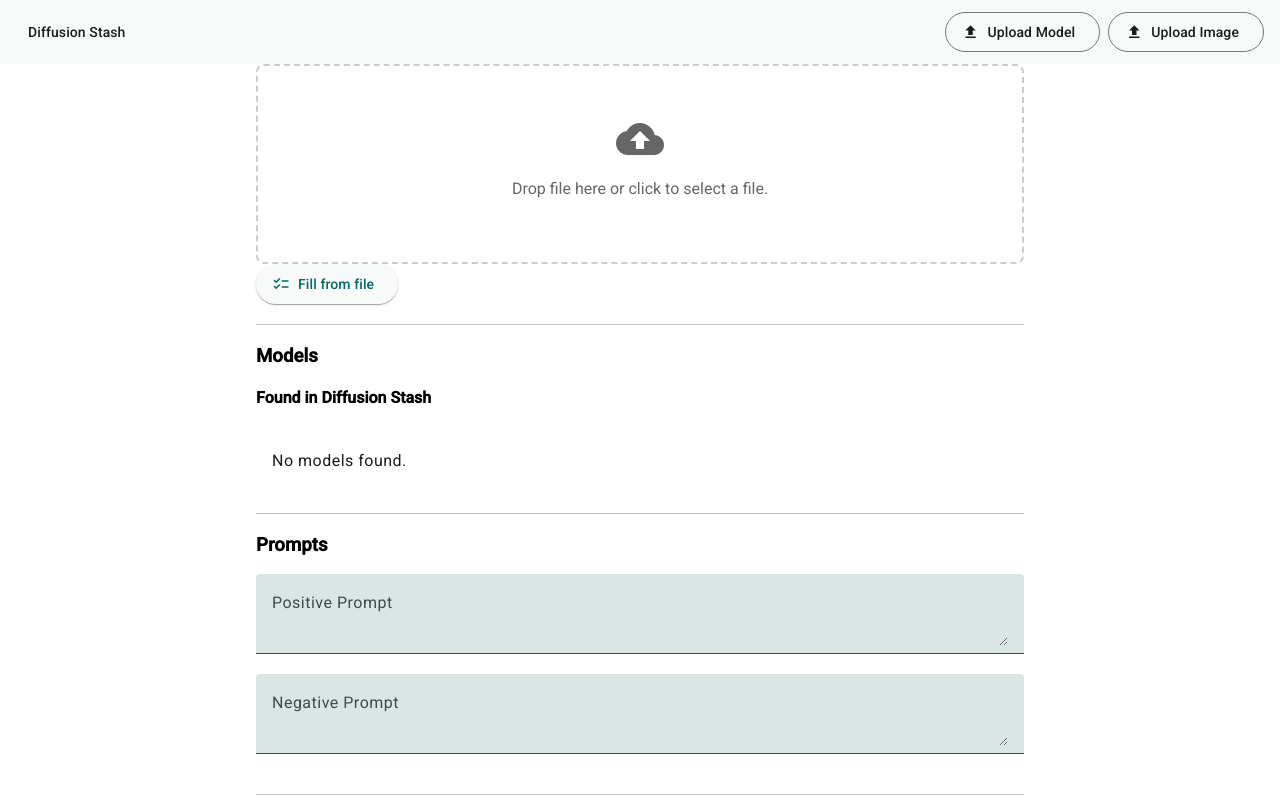
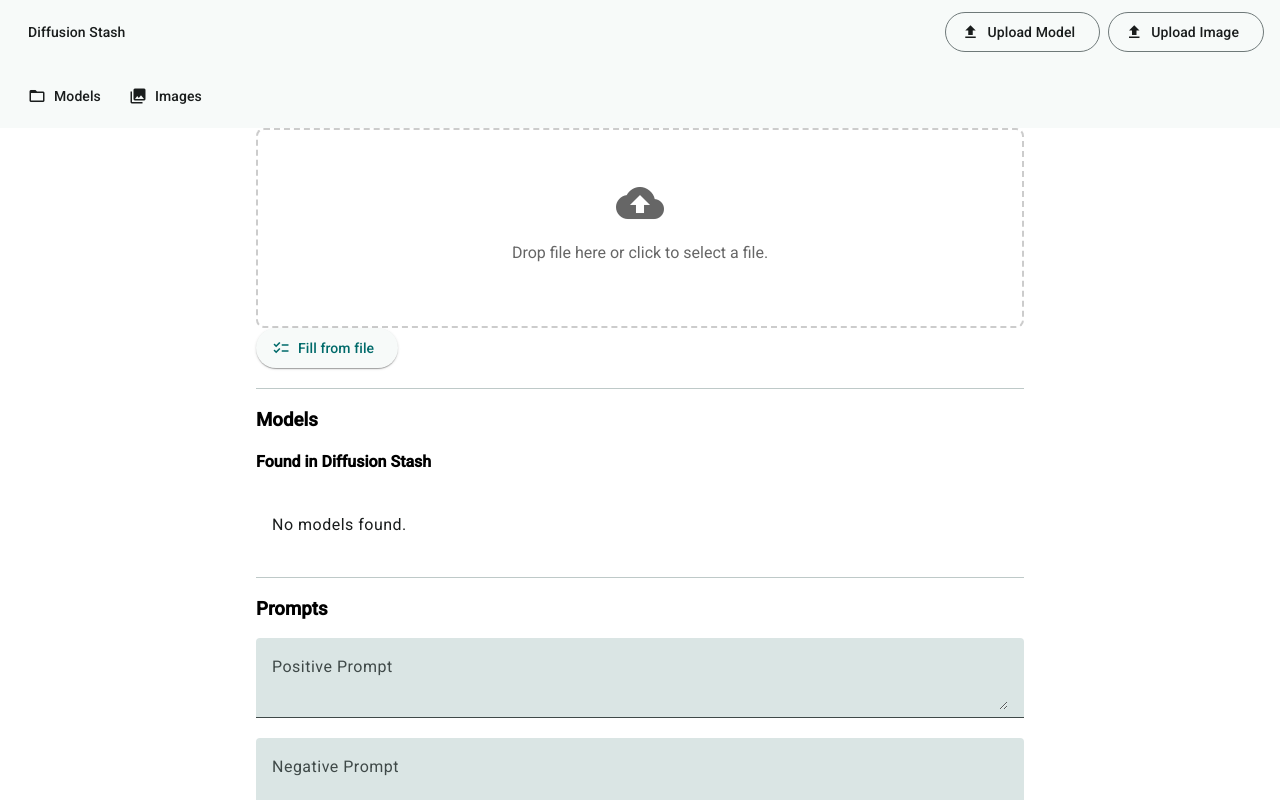
Before and after one commit to SiLeader/diffusion-stash, an Angular app in the folder frontend/: page /upload/image in a window 1280 px wide. Shown: the top 800 px of the page. Built offline with nearby package versions, Linux system fonts and the light colour scheme.

Commit message:
rename landing page

```diff
--- a/frontend/src/app/apis/repositories/product-repository.ts
+++ b/frontend/src/app/apis/repositories/product-repository.ts
@@ -1,5 +1,5 @@
 import {Injectable} from '@angular/core';
-import {HttpClient, HttpEvent} from '@angular/common/http';
+import {HttpClient} from '@angular/common/http';
 import {firstValueFrom, map, Observable} from 'rxjs';
 import {DecodedPng, MultipleProducts, Product} from '../data/product';
 import {environment} from '../../../environments/environment';
--- a/frontend/src/app/app.routes.ts
+++ b/frontend/src/app/app.routes.ts
@@ -1,12 +1,13 @@
 import {Routes} from '@angular/router';
-import {Landing} from './ui/pages/landing/landing';
+import {ModelGallery} from './ui/pages/model-gallery/model-gallery';
 import {UploadModel} from './ui/pages/upload-model/upload-model';
 import {ModelDetail} from './ui/pages/model-detail/model-detail';
 import {UploadImage} from './ui/pages/upload-image/upload-image';
 import {ImageGallery} from './ui/pages/image-gallery/image-gallery';
 
 export const routes: Routes = [
-  {path: '', component: Landing},
+  {path: '', redirectTo: 'models', pathMatch: 'full'},
+  {path: 'models', component: ModelGallery},
   {path: 'upload/model', component: UploadModel},
   {path: 'upload/image', component: UploadImage},
   {path: 'models/:id', component: ModelDetail},
--- a/frontend/src/app/ui/pages/upload-image/upload-image.ts
+++ b/frontend/src/app/ui/pages/upload-image/upload-image.ts
@@ -7,9 +7,8 @@ import {ProductRepository} from '../../../apis/repositories/product-repository';
 import {MatSnackBar} from '@angular/material/snack-bar';
 import {MatIcon} from '@angular/material/icon';
 import {MatDivider} from '@angular/material/divider';
-import {firstValueFrom, Observable} from 'rxjs';
+import {firstValueFrom} from 'rxjs';
 import {Model} from '../../../apis/data/model';
-import {ModelRepository} from '../../../apis/repositories/model-repository';
 import {MatList, MatListItem} from '@angular/material/list';
 
 @Component({
--- a/frontend/src/app/ui/pages/upload-model/upload-model.ts
+++ b/frontend/src/app/ui/pages/upload-model/upload-model.ts
@@ -13,8 +13,6 @@ interface SelectOption {
   value: string | null;
   label: string;
 }
-
-type ProcessingState = 'uploading' | 'processing';
 
 @Component({
   selector: 'app-upload-model',
--- a/frontend/src/app/ui/parts/app-bar/app-bar.html
+++ b/frontend/src/app/ui/parts/app-bar/app-bar.html
@@ -1,15 +1,28 @@
 <mat-toolbar>
+  <mat-toolbar-row>
   <span>
-    <a matButton href="/">Diffusion Stash</a></span>
+    <a matButton routerLink="">Diffusion Stash</a></span>
     <span class="flex-spacer"></span>
 
-  <a matButton="outlined" href="/upload/model">
+    <a matButton="outlined" routerLink="upload/model">
       <mat-icon>upload_2</mat-icon>
       Upload Model
     </a>
     <span class="spacer"></span>
-  <a matButton="outlined" href="/upload/image">
+    <a matButton="outlined" routerLink="upload/image">
       <mat-icon>upload_2</mat-icon>
       Upload Image
     </a>
+  </mat-toolbar-row>
+
+  <mat-toolbar-row>
+    <a matButton routerLink="models">
+      <mat-icon>folder_open</mat-icon>
+      Models
+    </a>
+    <a matButton routerLink="images">
+      <mat-icon>photo_library</mat-icon>
+      Images
+    </a>
+  </mat-toolbar-row>
 </mat-toolbar>
--- a/frontend/src/app/ui/parts/image-list/image-list.ts
+++ b/frontend/src/app/ui/parts/image-list/image-list.ts
@@ -1,8 +1,6 @@
 import {Component, input, OnInit} from '@angular/core';
 import {MatGridList, MatGridTile} from "@angular/material/grid-list";
-import {ModelCard} from "../model-card/model-card";
 import {Router} from '@angular/router';
-import {Model} from '../../../apis/data/model';
 import {Product} from '../../../apis/data/product';
 import {ProductContentPipe} from '../../pipe/product-content-pipe';
 
@@ -11,7 +9,6 @@ import {ProductContentPipe} from '../../pipe/product-content-pipe';
   imports: [
     MatGridList,
     MatGridTile,
-    ModelCard,
     ProductContentPipe
   ],
   templateUrl: './image-list.html',
--- a/frontend/src/app/ui/parts/model-card/model-card.ts
+++ b/frontend/src/app/ui/parts/model-card/model-card.ts
@@ -1,11 +1,10 @@
-import {Component, computed, EventEmitter, input, Output} from '@angular/core';
+import {Component, EventEmitter, input, Output} from '@angular/core';
 import {Model} from '../../../apis/data/model';
 import {
   MatCard, MatCardActions,
   MatCardContent, MatCardImage,
   MatCardTitle
 } from '@angular/material/card';
-import {environment} from '../../../../environments/environment';
 import {DefaultImage} from '../../directive/default-image';
 import {MatButton} from '@angular/material/button';
 import {ThumbnailPipe} from '../../pipe/thumbnail-pipe';
@@ -30,6 +29,4 @@ export class ModelCard {
 
   @Output()
   click: EventEmitter<Model> = new EventEmitter();
-
-  thumbnailUrl = computed(() => `${environment.apiUrl}/v1/models/${this.model().id}/thumbnail`);
 }
--- a/frontend/src/app/ui/parts/pick-file/pick-file.ts
+++ b/frontend/src/app/ui/parts/pick-file/pick-file.ts
@@ -2,7 +2,6 @@ import {Component, ElementRef, forwardRef, ViewChild} from '@angular/core';
 import {MatIconButton} from '@angular/material/button';
 import {MatIcon} from '@angular/material/icon';
 import {ControlValueAccessor, NG_VALUE_ACCESSOR} from '@angular/forms';
-import {MatFormField} from '@angular/material/input';
 import {MatCard, MatCardContent} from '@angular/material/card';
 
 @Component({
```
Also changed, not shown: frontend/src/app/ui/pages/model-gallery/model-gallery.ts (renamed from frontend/src/app/ui/pages/landing/landing.ts, +5 -7 lines), frontend/src/app/ui/parts/app-bar/app-bar.ts (+5 -4 lines), frontend/src/app/ui/pages/model-gallery/model-gallery.css (renamed from frontend/src/app/ui/pages/landing/landing.css), frontend/src/app/ui/pages/model-gallery/model-gallery.html (renamed from frontend/src/app/ui/pages/landing/landing.html), 2 other files (tests, documents, lock files or other folders). Lines whose indentation alone changed are shown as unchanged.
